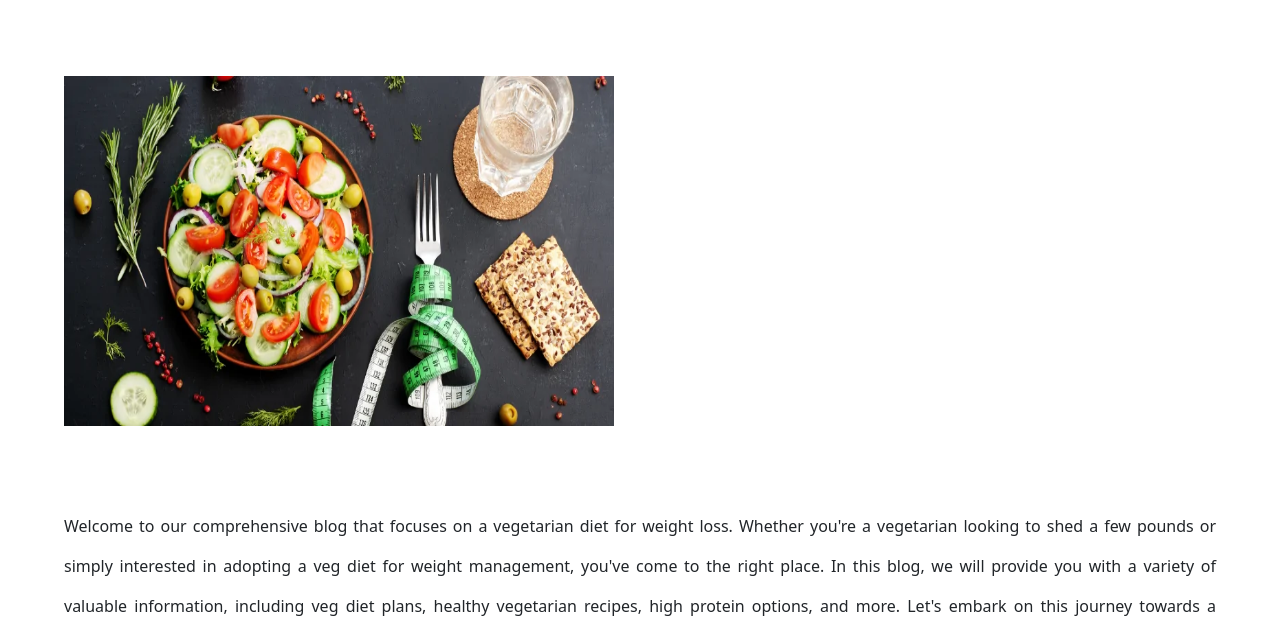
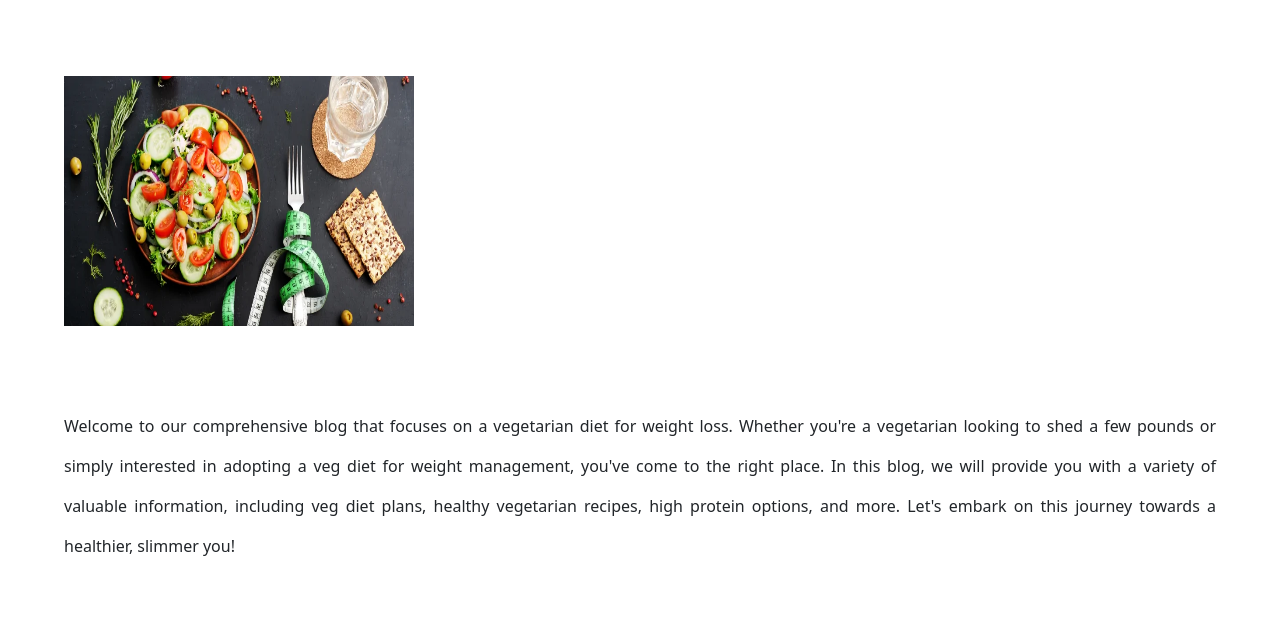
Before and after one commit to Vigneshkpgowda/themodernmanhood.com, a plain HTML site: page weight-loss.html in a window 1280 px wide. Shown: the part 191-809 px from the top of the page. Drawn offline with nearby package versions, Linux system fonts and the light colour scheme.

Commit message:
Update styles.css

```diff
--- a/CSS/styles.css
+++ b/CSS/styles.css
@@ -18,8 +18,8 @@ only screen and (min-device-pixel-ratio: 1.5){
 }
 
 .all-images{
-  width: 550px;
-  height: 350px;
+  width: 350px;
+  height: 250px;
 }
 
 .right-align{
```
